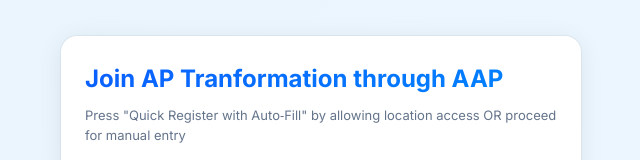
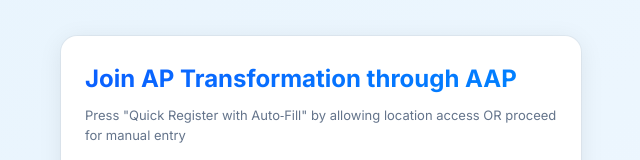
Before and after one commit to stirandas/aap_campaign_reg, a plain HTML site: page frontend/index.html in a window 1280 px wide. Shown: the top 160 px of the page, without its empty margins (319-959 px from the left). Drawn offline with Linux system fonts and the light colour scheme; no server answers.

```diff
--- a/frontend/index.html
+++ b/frontend/index.html
@@ -173,7 +173,7 @@
 </head>
 <body>
   <div class="card">
-    <h1>Join AP Tranformation through AAP </h1>
+    <h1>Join AP Transformation through AAP </h1>
     <p class="note">Press "Quick Register with Auto‑Fill" by allowing location access OR proceed for manual entry</p>
     <form id="regForm" autocomplete="on" novalidate>
       <label for="name">Name *</label>
```
